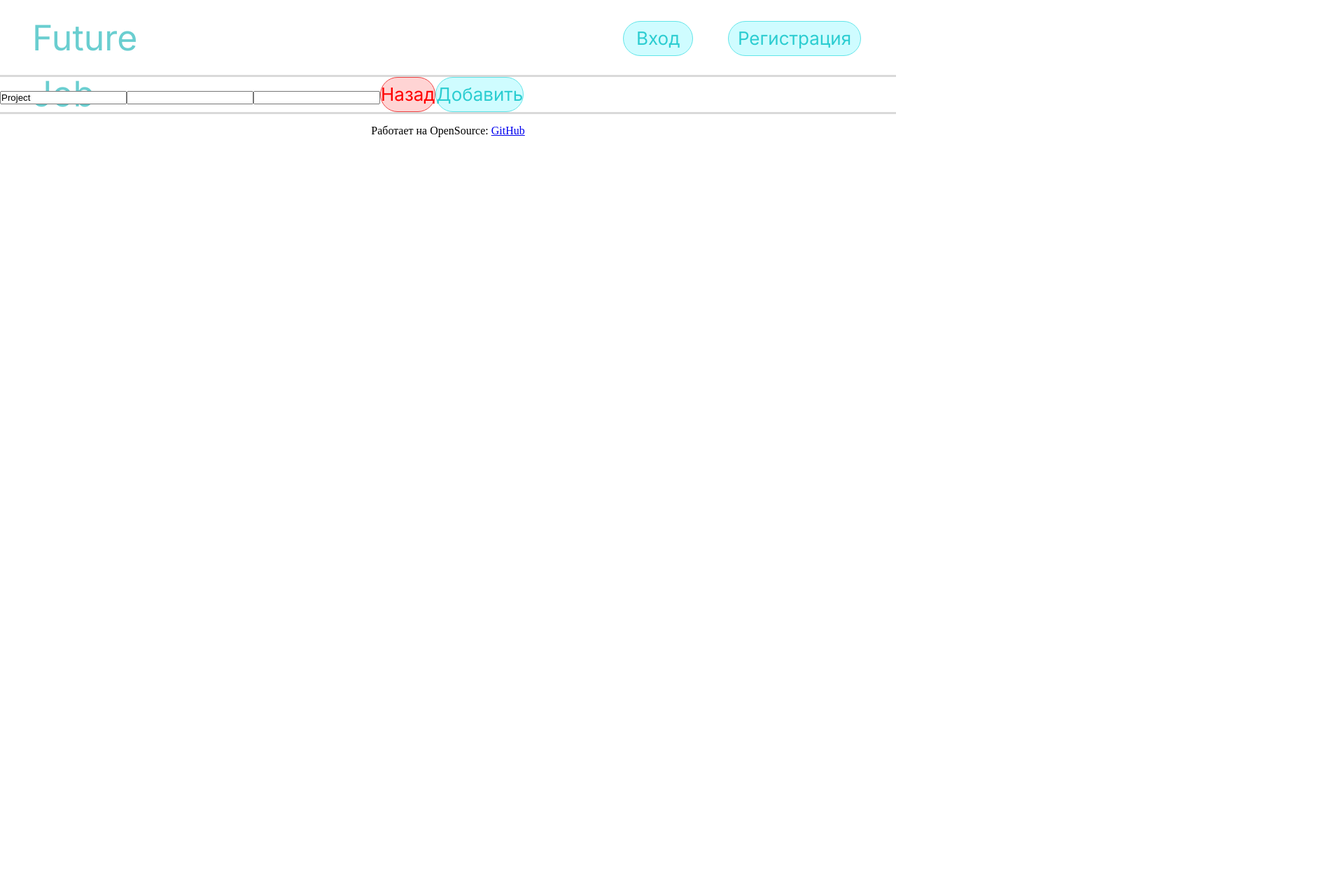
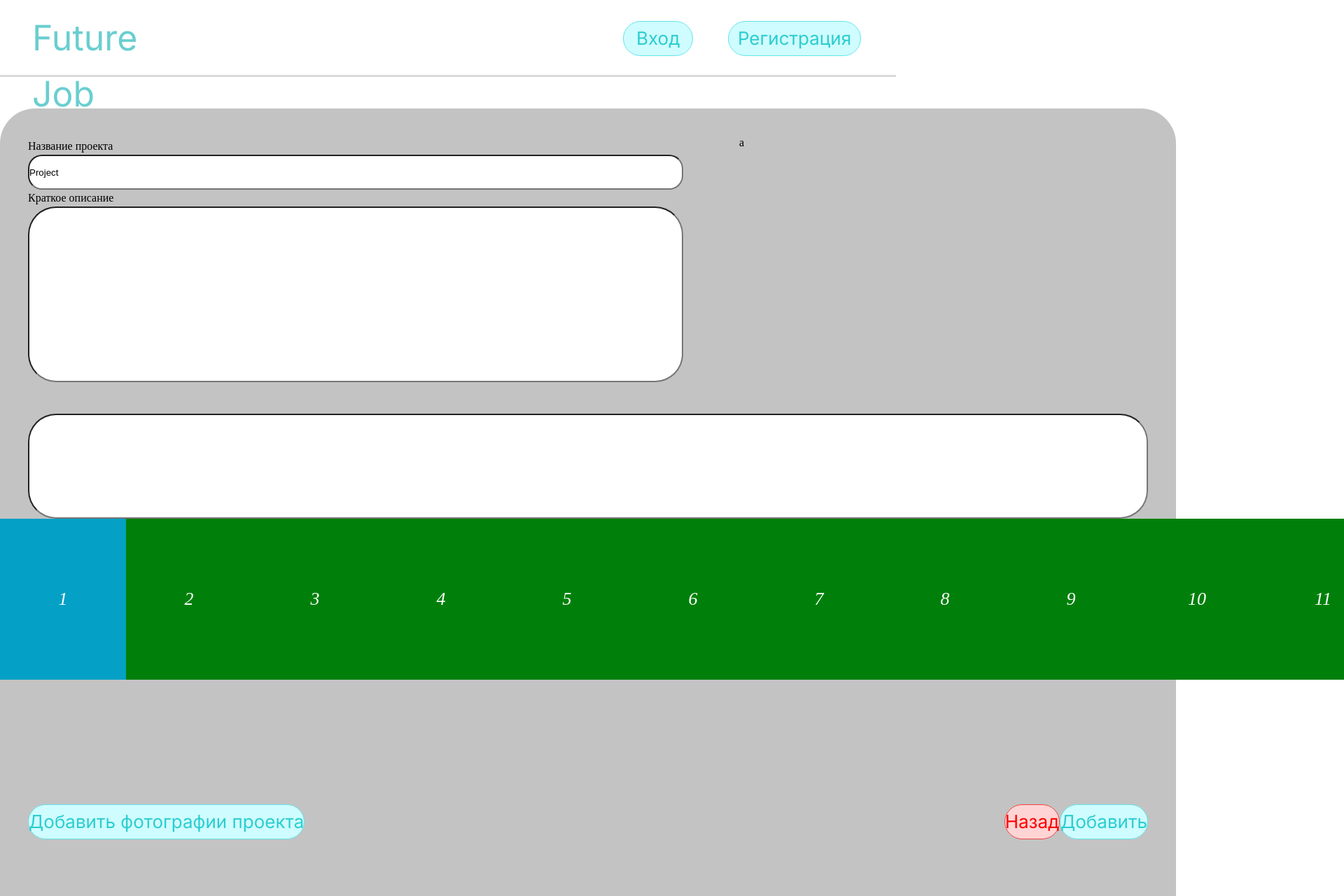
Before and after one commit to ellepheria/digital-portfolio-fj, a Vue app in the folder client/: page /add_project in a window 1280 px wide. Shown: the top 1280 px of the page at 70% size, 1920 px wide, since content can reach past the window. Before the commit the page ends 800 px from the top, so only its background shows below. Built offline with nearby package versions, Linux system fonts and the light colour scheme.

Commit message:
start add_progect page markup

```diff
--- a/client/src/UI/ProjectCard/components/ProjectCard.vue
+++ b/client/src/UI/ProjectCard/components/ProjectCard.vue
@@ -1,4 +1,5 @@
 <template>
+  <router-link :to="'/projects/' + id">
     <div class="project-card">
       <div class="meta-container">
         <div class="number">{{ this.$props.number.padStart(2, 0) }}</div>
@@ -22,6 +23,8 @@
         >
       </div>
     </div>
+  </router-link>
+
 </template>
 
 <script>
@@ -32,11 +35,16 @@ export default {
     shortDescription: '',
     cover_path: '',
     number: 0,
+    id: -1,
   }
 }
 </script>
 
 <style scoped>
+a {
+  text-decoration: none;
+}
+
 .project-card {
   display: flex;
   flex-direction: row;
--- a/client/src/modules/ProfilesList/components/ProfilesList.vue
+++ b/client/src/modules/ProfilesList/components/ProfilesList.vue
@@ -1,6 +1,7 @@
 <template>
 <profile-card
   v-for="card in profilesList"
+  :key="card.username"
   :name="card['name']"
   :about="card['about']"
   :cover_path="card['images'].cover_path"
--- a/client/src/modules/ProjectsList/components/ProjectsList.vue
+++ b/client/src/modules/ProjectsList/components/ProjectsList.vue
@@ -1,7 +1,9 @@
 <template>
   <project-card
-      v-for="project in projectsList"
-      :number="String(project['id'])"
+      v-for="(project, index) in projectsList"
+      :id="project.id"
+      :key="project.id"
+      :number="String(index + 1)"
       :short-description="project['short_description'] || 'null'"
       :title="project['title'] || 'null'"
       :cover_path="project['cover_path']">
--- a/client/src/pages/AddProjectPage/components/AddProjectPage.vue
+++ b/client/src/pages/AddProjectPage/components/AddProjectPage.vue
@@ -1,22 +1,55 @@
-<template>
+<template xmlns:BlueButton="http://www.w3.org/1999/xlink">
   <Header></Header>
   <div class="form-container">
     <form @submit.prevent="addProject" class="form">
+      <div class="first-block">
+        <div class="data-container">
+          <div class="title-label">
+            Название проекта
+          </div>
           <input
               v-model="title"
               class="title"
               type="text">
+          <div class="short-description-label">
+            Краткое описание
+          </div>
           <input
               v-model="shortDescription"
               type="text"
               class="short-description">
+        </div>
+        <div class="cover-container">
+          a
+        </div>
+      </div>
+      <div class="second-block">
         <input
             v-model="description"
             type="text"
             class="description">
+      </div>
+      <div class="third-block">
+        <div class="slider-container">
+          <slider></slider>
+        </div>
+        <div class="links-container">
+          <input type="text" class="added_links">
+        </div>
+      </div>
+      <div class="forth-block">
+        <div class="add-photo-button">
+          <BlueButton>
+            Добавить фотографии проекта
+          </BlueButton>
+        </div>
+        <div class="buttons">
           <RedButton>Назад</RedButton>
           <BlueButton
-          type="submit">Добавить</BlueButton>
+              type="submit">Добавить
+          </BlueButton>
+        </div>
+      </div>
     </form>
   </div>
   <Footer></Footer>
@@ -28,11 +61,11 @@ import Footer from "@/UI/Footer/components/Footer.vue";
 import RedButton from "@/UI/Buttons/RedButton/RedButton.vue";
 import BlueButton from "@/UI/Buttons/BlueButton/BlueButton.vue";
 import $http, {baseURI} from "@/api";
-import {getUsername} from "@/helpers";
+import Slider from "@/modules/Slider/components/Slider.vue";
 
 export default {
   name: "AddProjectPage",
-  components: {BlueButton, RedButton, Footer, Header},
+  components: {Slider, BlueButton, RedButton, Footer, Header},
   data() {
     return {
       title: '',
@@ -65,5 +98,72 @@ export default {
 </script>
 
 <style scoped>
+.form-container {
+  width: 1680px;
+  height: 1259px;
+  background: #C3C3C3;
+  border-radius: 50px;
+  margin: 45px auto;
 
+  display: flex;
+  flex-direction: column;
+  justify-content: space-between;
+}
+
+.first-block {
+  display: flex;
+  flex-direction: row;
+  width: 936px;
+  justify-content: space-between;
+}
+
+.data-container {
+  display: flex;
+  flex-direction: column;
+  justify-content: space-between;
+  height: 346px;
+  width: 936px;
+  margin: 45px 40px;
+}
+
+.cover-container {
+  width: 624px;
+  height: 351px;
+  margin: 40px 40px 45px;
+}
+
+.title {
+  border-radius: 20px;
+  height: 50px;
+  width: 936px;
+}
+
+.short-description {
+  border-radius: 40px;
+  height: 251px;
+  width: 936px;
+}
+
+.second-block {
+  margin: 0 40px;
+}
+
+.description {
+  border-radius: 40px;
+  height: 150px;
+  width: 100%;
+}
+
+.third-block {
+  display: flex;
+  flex-direction: row;
+  justify-content: space-between;
+}
+
+.forth-block {
+  margin: 45px 40px;
+  display: flex;
+  flex-direction: row;
+  justify-content: space-between;
+}
 </style>
--- a/client/src/pages/CatalogPage/components/CatalogPage.vue
+++ b/client/src/pages/CatalogPage/components/CatalogPage.vue
@@ -1,5 +1,6 @@
 <template>
   <Header></Header>
+  <SearchInput v-model="searchVal" class="search"></SearchInput>
   <div class="user-cards-container">
     <profiles-list
         :profiles-list="userCards"
@@ -15,15 +16,18 @@ import Header from "@/UI/Header/components/Header.vue";
 import Footer from "@/UI/Footer/components/Footer.vue";
 import $http, {baseURI} from "@/api";
 import ProfilesList from "@/modules/ProfilesList/components/ProfilesList.vue";
+import SearchInput from 'vue-search-input'
+import {ref} from "vue";
 
 export default {
   name: "CatalogPage",
-  components: {ProfilesList, Footer, Header},
+  components: {ProfilesList, Footer, Header, SearchInput},
   data() {
     return {
       page: 0,
       count: 12,
       userCards: [],
+      searchVal: 'Поиск...'
     };
   },
   mounted() {
@@ -61,11 +65,18 @@ export default {
 </script>
 
 <style scoped>
-.user-cards-container{
+.user-cards-container {
   margin: 40px;
 }
+
 .observer {
   height: 30px;
   background: none;
 }
+.search {
+  border-radius: 80px;
+}
+input {
+  border-radius: 80px;
+}
 </style>
--- /dev/null
+++ b/package.json
@@ -0,0 +1,5 @@
+{
+  "dependencies": {
+    "vue-search-input": "^1.1.11"
+  }
+}
```
Also changed, not shown: 1 other file (tests, documents, lock files or other folders). Lines whose indentation alone changed are shown as unchanged.
